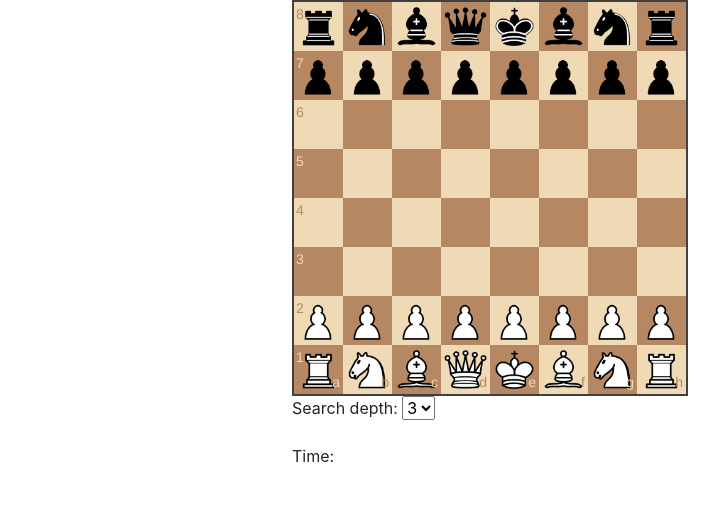
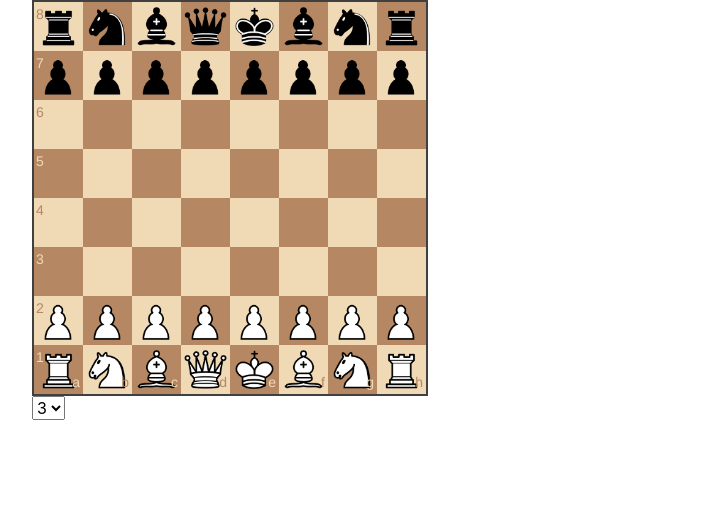
Before and after one commit to onemorelenin/chess, a website: page index.html in a window 1280 px wide. Shown: the whole page, without its empty margins (53-772 px from the left). Drawn offline with nearby package versions, Linux system fonts and the light colour scheme.

Commit message:
Update index.html

```diff
--- a/index.html
+++ b/index.html
@@ -2,20 +2,22 @@
 <html lang="en">
 <head>
     <meta charset="UTF-8">
+    <link rel="stylesheet" href="https://cdn.jsdelivr.net/npm/bootstrap@4.6.0/dist/css/bootstrap.min.css" integrity="sha384-B0vP5xmATw1+K9KRQjQERJvTumQW0nPEzvF6L/Z6nronJ3oUOFUFpCjEUQouq2+l" crossorigin="anonymous">
     <link rel="stylesheet" href="lib/chessboardjs/css/chessboard-0.3.0.css">
-    <link rel="stylesheet" href="https://cdn.jsdelivr.net/npm/bootstrap@4.6.0/dist/css/bootstrap.min.css" integrity="sha384-B0vP5xmATw1+K9KRQjQERJvTumQW0nPEzvF6L/Z6nronJ3oUOFUFpCjEUQouq2+l" crossorigin="anonymous">
     <link rel="stylesheet" href="style.css">
+    <meta name="viewport" content="width=device-width, initial-scale=1.0">
     <title>Simple chess</title>
 </head>
 <body>
 <div class="container">
     <div class="row">
-        <div class="box col-12 col-sm-12 col-md-8 col-lg-10">
+        <div class="col-6 col-sm-3">
             <div id="board" class="board"></div>
         </div>
-        <div class="box col-12 col-sm-12 col-md-8 col-lg-10">
+        <div class="w-100"></div>
+        <div class="col-6 col-sm-3">
             <div class="info">
-                Search depth:
+                <!-- <p>Search depth:</p> -->
                 <select id="search-depth">
                     <option value="1">1</option>
                     <option value="2">2</option>
@@ -24,13 +26,13 @@
                     <option value="5">5</option>
                 </select>
 
-                <br>
+                <!-- <br> -->
                 <!-- <span>Positions evaluated: <span id="position-count"></span></span> -->
-                <br>
-                <span>Time: <span id="time"></span></span>
-                <br>
+                <!-- <br> -->
+                <!-- <span>Time: <span id="time"></span></span> -->
+                <!-- <br> -->
                 <!-- <span>Positions/s: <span id="positions-per-s"></span> </span> -->
-                <br>
+                <!-- <br> -->
                 <br>
                 <div id="move-history" class="move-history"></div>
             </div>
@@ -41,8 +43,5 @@
 <script src="lib/chessboardjs/js/chess.js"></script>
 <script src="lib/chessboardjs/js/chessboard-0.3.0.js"></script>
 <script src="script.js"></script>
-<script>
-
-</script>
 </body>
 </html>
```
